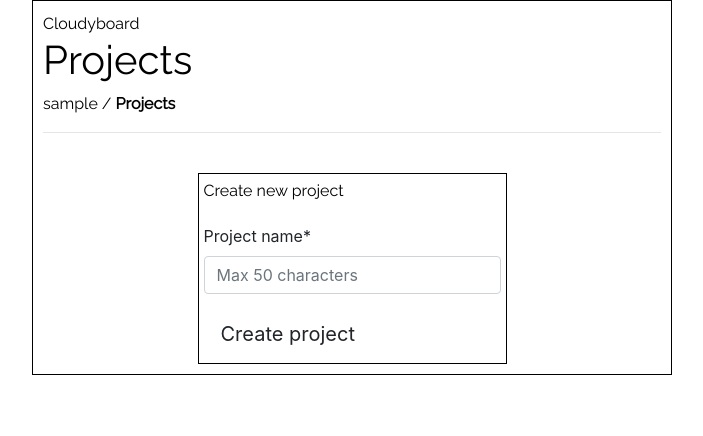
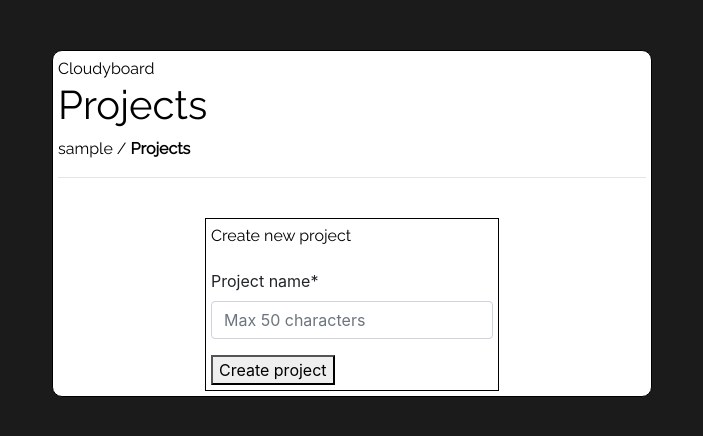
Before and after one commit to MidnattLantern/social_frames, a Django app: page / in a window 1280 px wide. Shown: the top 436 px of the page, without its empty margins (288-991 px from the left). Run offline with Django 3.2, Linux system fonts and the light colour scheme; the visitor is signed in with stand-in values (Sample User, id 1); data that the repository does not hold is empty; some libraries are stand-ins or nearby versions.

Commit message:
new css styling

```diff
--- a/static/style.css
+++ b/static/css/style.css
@@ -1,20 +1,25 @@
 @import url('https://fonts.googleapis.com/css2?family=Raleway&display=swap');
 body {
-    background-color: #e4e5eb;
-    border: 1px solid black;
+    background-color: #1b1b1c;
 }
 h1, p, a {
     font-family: "Raleway", sans-serif;
     color: black;
 }
 .main_window {
-    width: 50%;
-    height: 100%;
-    margin-left: 25%;
+    width: 600px;
+    min-height: 100%;
+    margin-top:50px;
+    margin-left: auto;
+    margin-right: auto;
     padding: 10px;
-    background-color: white;
-    padding: 5px
-    border: 1px solid black;
+    background-color: #ffffff;
+    padding: 5px;
+    border: 1px, solid, black;
+    border-radius: 10px;
+}
+.test_window {
+    background-color: #fff;
 }
 .new_item_styling {
     margin: auto;
--- a/templates/base.html
+++ b/templates/base.html
@@ -10,11 +10,13 @@
     <link rel="stylesheet" href="https://maxcdn.bootstrapcdn.com/font-awesome/4.7.0/css/font-awesome.min.css" type="text/css" />
     <link rel="stylesheet" href="https://cdnjs.cloudflare.com/ajax/libs/hover.css/2.1.1/css/hover-min.css" type="text/css" />
     <link href="https://fonts.googleapis.com/css2?family=Raleway&display=swap" rel="stylesheet">
-    <link rel="stylesheet" href="{% static 'style.css' %}">
+    <link rel="stylesheet" type="text/css" href="/static/css/style.css">
+    <link rel="stylesheet" href="{% static 'css/style.css' %}">
     <title>Document</title>
 </head>
 
-<body class="main_window">
+<body>
+    <div class="main_window">
     <!-- Header -->
     <a href="{% url 'home_url_path' %}">
         Cloudyboard
@@ -27,9 +29,10 @@
     </main>
 
     <!-- Footer -->
-    <footer class="">
+    <footer>
 
     </footer>
+    </div>
 </body>
 
 </html>
--- a/templates/index.html
+++ b/templates/index.html
@@ -16,7 +16,9 @@
 <br>
 {% endif %}
 
-  {% for i in project_item %}
+<div class="test_window">
+
+{% for i in project_item %}
 <a href="{% url 'project_url_path' i.project_slug %}">
   <!-- project name -->
   {{ i.project_name }}
@@ -52,8 +54,10 @@
   <form method="post" style="margin-top: 1.3em;">
   {{ create_project_item | crispy }}
   {% csrf_token %}
-  <button type="submit" class="btn btn-signup btn-lg" name="add_project">Create project</button>
+  <button type="submit" class="" name="add_project">Create project</button>
 </form>
+</div>
+
 </div>
 
 
```
